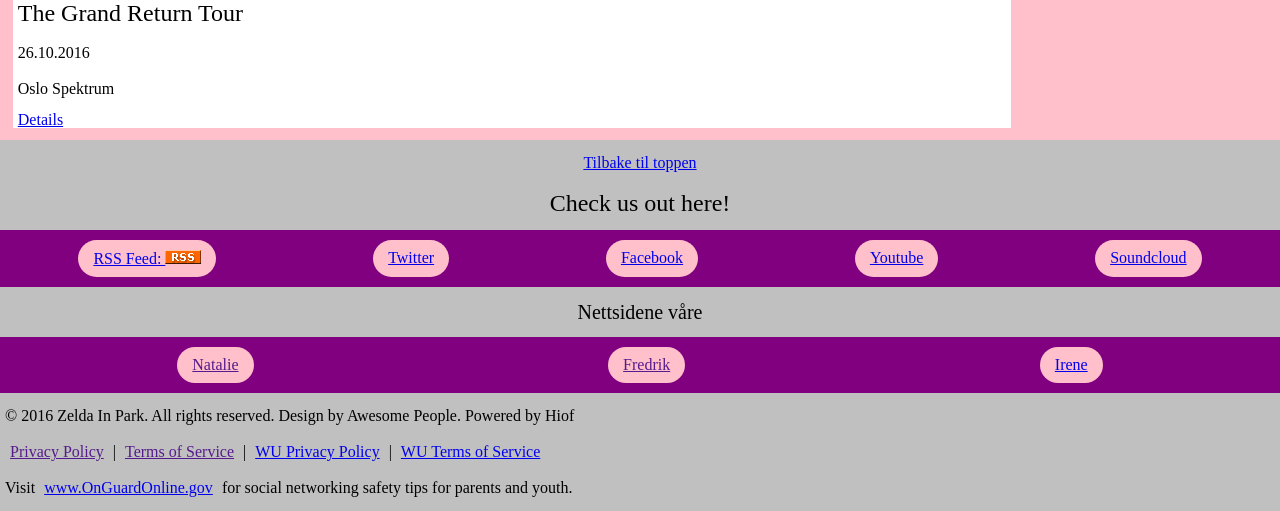
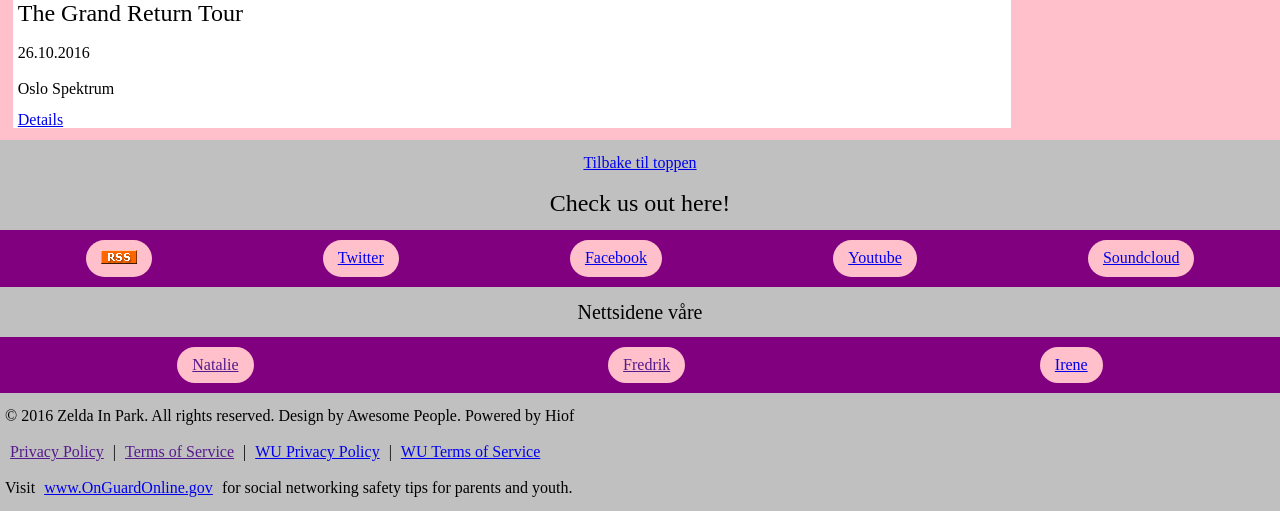
Before and after one commit to turidfs/zip2, a PHP site: page /index.php in a window 1280 px wide. Shown: the part 1843-2354 px from the top of the page. Run offline with PHP 8.4, Linux system fonts and the light colour scheme; some libraries are stand-ins or nearby versions.

Commit message:
Finpusset oppdateringen fra Fredrik.

```diff
--- a/moduler/footer.php
+++ b/moduler/footer.php
@@ -4,8 +4,7 @@
             <h2>Check us out here!</h2>
             <nav>
                 <ul>
-										<li><a href="rss.xml">RSS Feed:
-										<img src="image/pic_rss.gif" width="36" height="14"></a></li>
+					<li><a href="rss.xml"><img src="image/pic_rss.gif" alt="RSS Feed" width="36" height="14"></a></li>
                     <li><a href="http://www.twitter.com">Twitter</a></li>
                     <li><a href="http://www.facebook.com">Facebook</a></li>
                     <li><a href="http://www.youtube.com">Youtube</a></li>
--- a/moduler/head.php
+++ b/moduler/head.php
@@ -8,5 +8,7 @@
     <link rel="stylesheet" type="text/css" media="screen and (min-width: 1200px)" href="css/desktop.css" />
     <link rel="stylesheet" type="text/css" media="print" href="css/print.css" />
 
+    <link href="rss.xml" rel="alternate" type="application/rss+xml" title="Our RSS feed." />
+
     <script src="https://ajax.googleapis.com/ajax/libs/jquery/3.1.0/jquery.min.js"></script>
 	<script src="js/script.js"></script>
```
